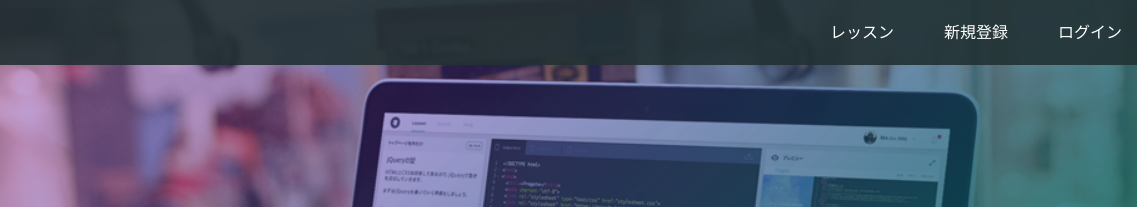
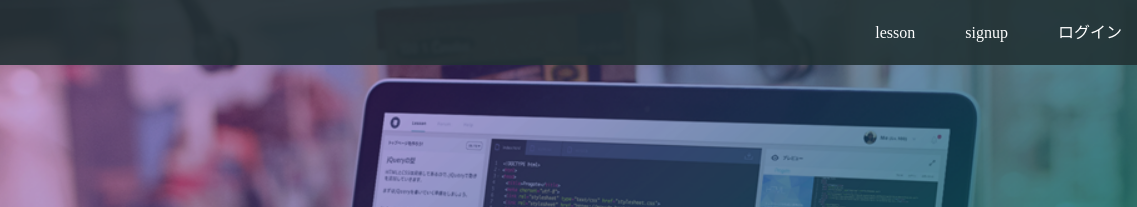
Before and after one commit to ooonoyuuki/oono.github.io, a plain HTML site: page index.html in a window 1280 px wide. Shown: the top 207 px of the page, 143-1280 px from the left. Drawn offline with Linux system fonts and the light colour scheme.

Commit message:
Update index.html

```diff
--- a/index.html
+++ b/index.html
@@ -15,8 +15,8 @@
       </div>
       <span class="fa fa-bars menu-icon"></span>
       <div class="header-right">
-        <a href="#">レッスン</a>
-        <a href="#">新規登録</a>
+        <a href="#">lesson</a>
+        <a href="#">signup</a>
         <a href="#" class="login">ログイン</a>
       </div>
     </div>
```
